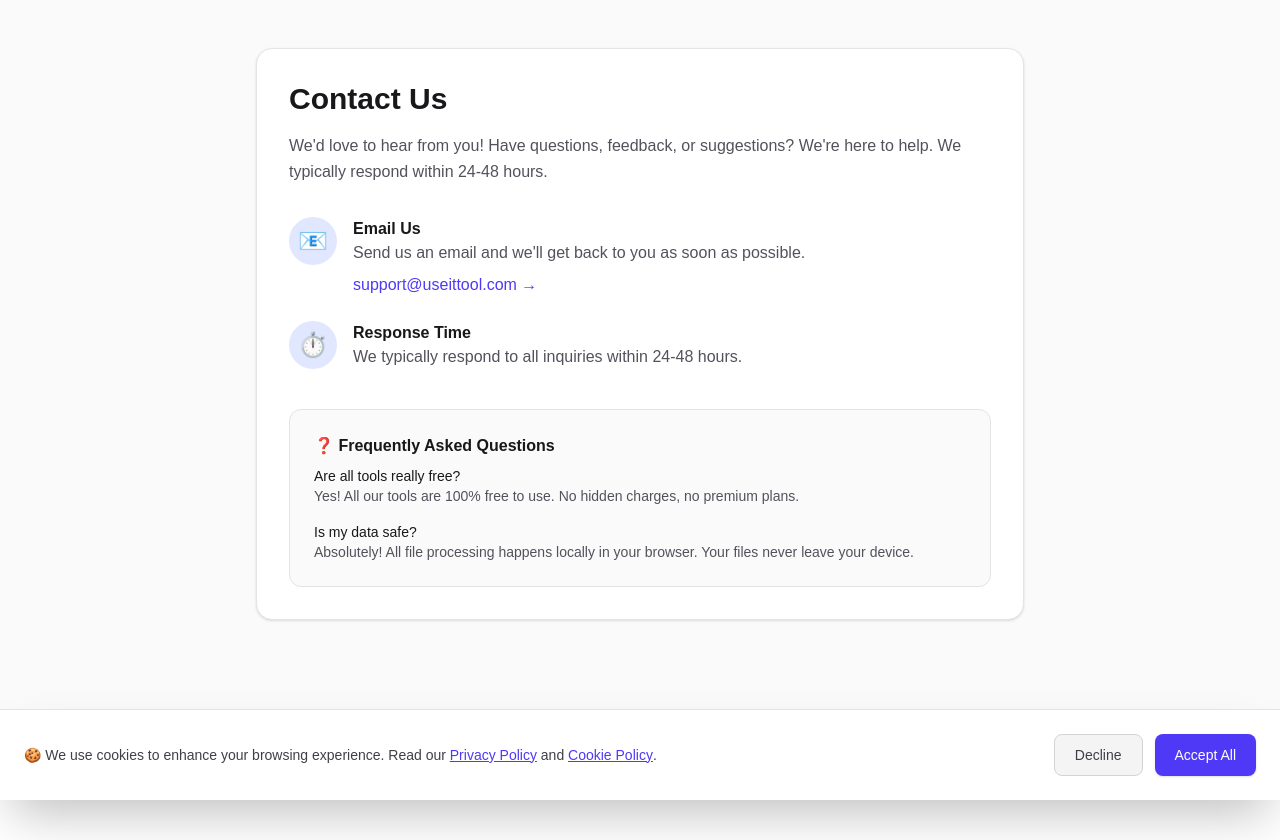
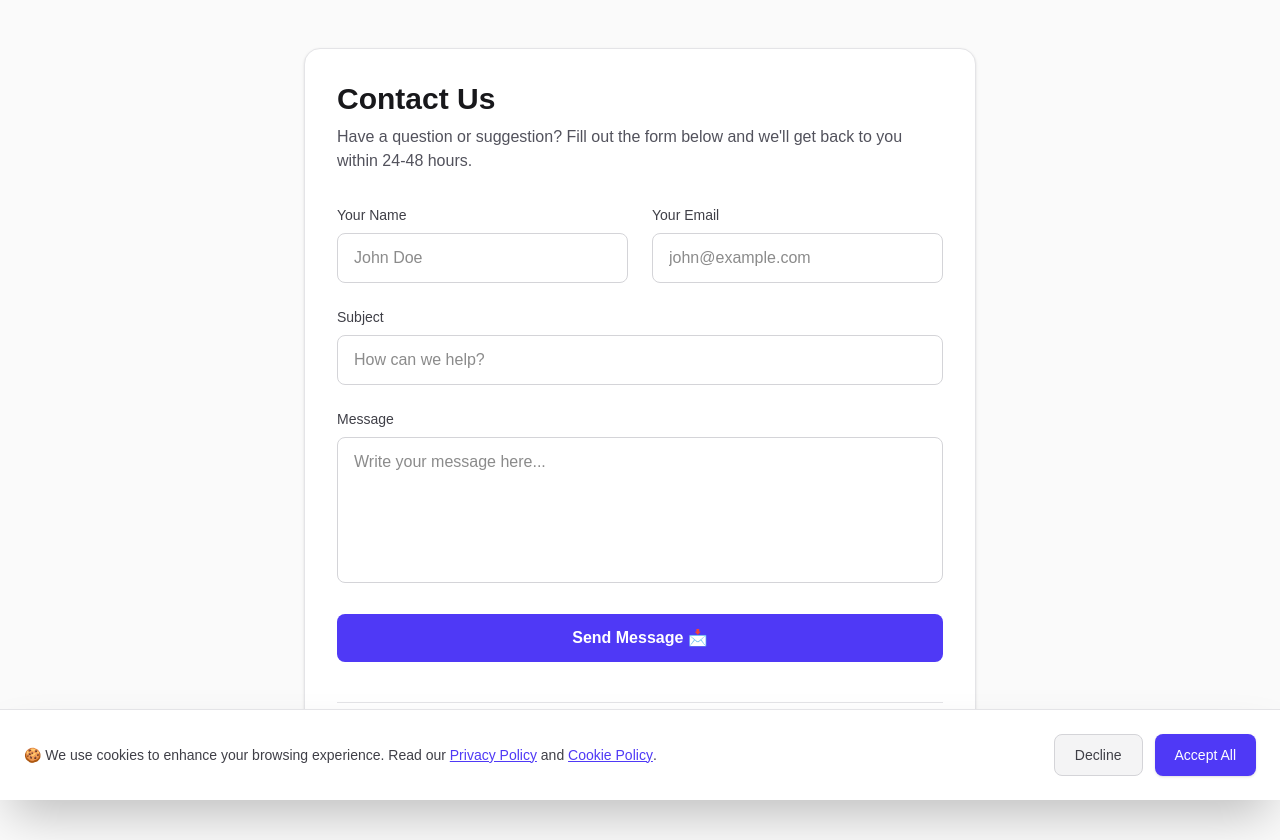
Before and after one commit to useittool-blip/useittool, a Next.js app: page /contact in a window 1280 px wide. Before the commit the page ends 800 px from the top, so only its background shows below. Built offline with nearby package versions, Linux system fonts and the light colour scheme.

Commit message:
Add working contact form with Formspree

```diff
--- a/app/contact/page.tsx
+++ b/app/contact/page.tsx
@@ -1,50 +1,143 @@
+'use client';
+
+import { useState } from 'react';
+
 export default function ContactPage() {
+  const [status, setStatus] = useState<'idle' | 'submitting' | 'success' | 'error'>('idle');
+
+  // ✅ تم دمج رابط Formspree الخاص بك هنا
+  const FORMSPREE_URL = "https://formspree.io/f/mkjgkoog";
+
+  const handleSubmit = async (e: React.FormEvent<HTMLFormElement>) => {
+    e.preventDefault();
+    setStatus('submitting');
+
+    const formData = new FormData(e.currentTarget);
+
+    try {
+      const response = await fetch(FORMSPREE_URL, {
+        method: 'POST',
+        body: formData,
+        headers: {
+          'Accept': 'application/json'
+        }
+      });
+
+      if (response.ok) {
+        setStatus('success');
+        (e.target as HTMLFormElement).reset();
+      } else {
+        setStatus('error');
+      }
+    } catch (error) {
+      setStatus('error');
+    }
+  };
+
   return (
     <div className="min-h-screen bg-zinc-50 py-12 px-4 sm:px-6 lg:px-8">
-      <div className="max-w-3xl mx-auto bg-white rounded-2xl shadow-sm border border-zinc-200 p-8">
-        <h1 className="text-3xl font-bold text-zinc-900 mb-4">Contact Us</h1>
-        <p className="text-zinc-600 mb-8 leading-relaxed">
-          We'd love to hear from you! Have questions, feedback, or suggestions?
-          We're here to help. We typically respond within 24-48 hours.
+      <div className="max-w-2xl mx-auto bg-white rounded-2xl shadow-sm border border-zinc-200 p-8">
+        <h1 className="text-3xl font-bold text-zinc-900 mb-2">Contact Us</h1>
+        <p className="text-zinc-600 mb-8">
+          Have a question or suggestion? Fill out the form below and we'll get back to you within 24-48 hours.
         </p>
 
-        <div className="space-y-6">
-          <div className="flex items-start gap-4">
-            <div className="w-12 h-12 bg-indigo-100 rounded-full flex items-center justify-center flex-shrink-0">
-              <span className="text-2xl">📧</span>
+        {status === 'success' ? (
+          <div className="p-6 bg-green-50 border border-green-200 rounded-xl text-center">
+            <span className="text-4xl mb-3 block">✅</span>
+            <h3 className="text-xl font-semibold text-green-800 mb-2">Message Sent Successfully!</h3>
+            <p className="text-green-700">Thank you for reaching out. We will reply to your email shortly.</p>
+            <button
+              onClick={() => setStatus('idle')}
+              className="mt-4 text-sm font-medium text-green-700 hover:text-green-800 underline"
+            >
+              Send another message
+            </button>
+          </div>
+        ) : (
+          <form onSubmit={handleSubmit} className="space-y-6">
+            <div className="grid grid-cols-1 sm:grid-cols-2 gap-6">
+              <div>
+                <label htmlFor="name" className="block text-sm font-medium text-zinc-700 mb-2">Your Name</label>
+                <input
+                  type="text"
+                  id="name"
+                  name="name"
+                  required
+                  className="w-full px-4 py-3 rounded-lg border border-zinc-300 focus:ring-2 focus:ring-indigo-500 focus:border-indigo-500 outline-none transition-all"
+                  placeholder="John Doe"
+                />
+              </div>
+              <div>
+                <label htmlFor="email" className="block text-sm font-medium text-zinc-700 mb-2">Your Email</label>
+                <input
+                  type="email"
+                  id="email"
+                  name="email"
+                  required
+                  className="w-full px-4 py-3 rounded-lg border border-zinc-300 focus:ring-2 focus:ring-indigo-500 focus:border-indigo-500 outline-none transition-all"
+                  placeholder="john@example.com"
+                />
+              </div>
             </div>
+
             <div>
-              <h3 className="font-semibold text-zinc-900">Email Us</h3>
-              <p className="text-zinc-600 mb-2">Send us an email and we'll get back to you as soon as possible.</p>
-              <a href="mailto:support@useittool.com" className="text-indigo-600 hover:text-indigo-700 font-medium">
-                support@useittool.com →
-              </a>
+              <label htmlFor="subject" className="block text-sm font-medium text-zinc-700 mb-2">Subject</label>
+              <input
+                type="text"
+                id="subject"
+                name="subject"
+                required
+                className="w-full px-4 py-3 rounded-lg border border-zinc-300 focus:ring-2 focus:ring-indigo-500 focus:border-indigo-500 outline-none transition-all"
+                placeholder="How can we help?"
+              />
             </div>
-          </div>
 
-          <div className="flex items-start gap-4">
-            <div className="w-12 h-12 bg-indigo-100 rounded-full flex items-center justify-center flex-shrink-0">
-              <span className="text-2xl">⏱️</span>
+            <div>
+              <label htmlFor="message" className="block text-sm font-medium text-zinc-700 mb-2">Message</label>
+              <textarea
+                id="message"
+                name="message"
+                rows={5}
+                required
+                className="w-full px-4 py-3 rounded-lg border border-zinc-300 focus:ring-2 focus:ring-indigo-500 focus:border-indigo-500 outline-none transition-all resize-none"
+                placeholder="Write your message here..."
+              ></textarea>
             </div>
-            <div>
-              <h3 className="font-semibold text-zinc-900">Response Time</h3>
-              <p className="text-zinc-600">We typically respond to all inquiries within 24-48 hours.</p>
-            </div>
-          </div>
-        </div>
 
-        <div className="mt-10 p-6 bg-zinc-50 rounded-xl border border-zinc-200">
-          <h3 className="font-semibold text-zinc-900 mb-2">❓ Frequently Asked Questions</h3>
-          <div className="space-y-4 text-sm text-zinc-600">
-            <div>
-              <p className="font-medium text-zinc-900">Are all tools really free?</p>
-              <p>Yes! All our tools are 100% free to use. No hidden charges, no premium plans.</p>
-            </div>
-            <div>
-              <p className="font-medium text-zinc-900">Is my data safe?</p>
-              <p>Absolutely! All file processing happens locally in your browser. Your files never leave your device.</p>
-            </div>
-          </div>
+            <button
+              type="submit"
+              disabled={status === 'submitting'}
+              className="w-full bg-indigo-600 hover:bg-indigo-700 disabled:bg-indigo-400 text-white font-semibold py-3 px-6 rounded-lg transition-colors flex items-center justify-center gap-2"
+            >
+              {status === 'submitting' ? (
+                <>
+                  <svg className="animate-spin h-5 w-5 text-white" xmlns="http://www.w3.org/2000/svg" fill="none" viewBox="0 0 24 24">
+                    <circle className="opacity-25" cx="12" cy="12" r="10" stroke="currentColor" strokeWidth="4"></circle>
+                    <path className="opacity-75" fill="currentColor" d="M4 12a8 8 0 018-8V0C5.373 0 0 5.373 0 12h4zm2 5.291A7.962 7.962 0 014 12H0c0 3.042 1.135 5.824 3 7.938l3-2.647z"></path>
+                  </svg>
+                  Sending...
+                </>
+              ) : (
+                'Send Message 📩'
+              )}
+            </button>
+
+            {status === 'error' && (
+              <p className="text-red-600 text-sm text-center mt-2">
+                Something went wrong. Please try again or email us directly at support@useittool.com
+              </p>
+            )}
+          </form>
+        )}
+
+        <div className="mt-10 pt-8 border-t border-zinc-200 text-center">
+          <p className="text-zinc-600">
+            Prefer email? Reach us directly at{' '}
+            <a href="mailto:support@useittool.com" className="text-indigo-600 hover:text-indigo-700 font-medium underline">
+              support@useittool.com
+            </a>
+          </p>
         </div>
       </div>
     </div>
```
